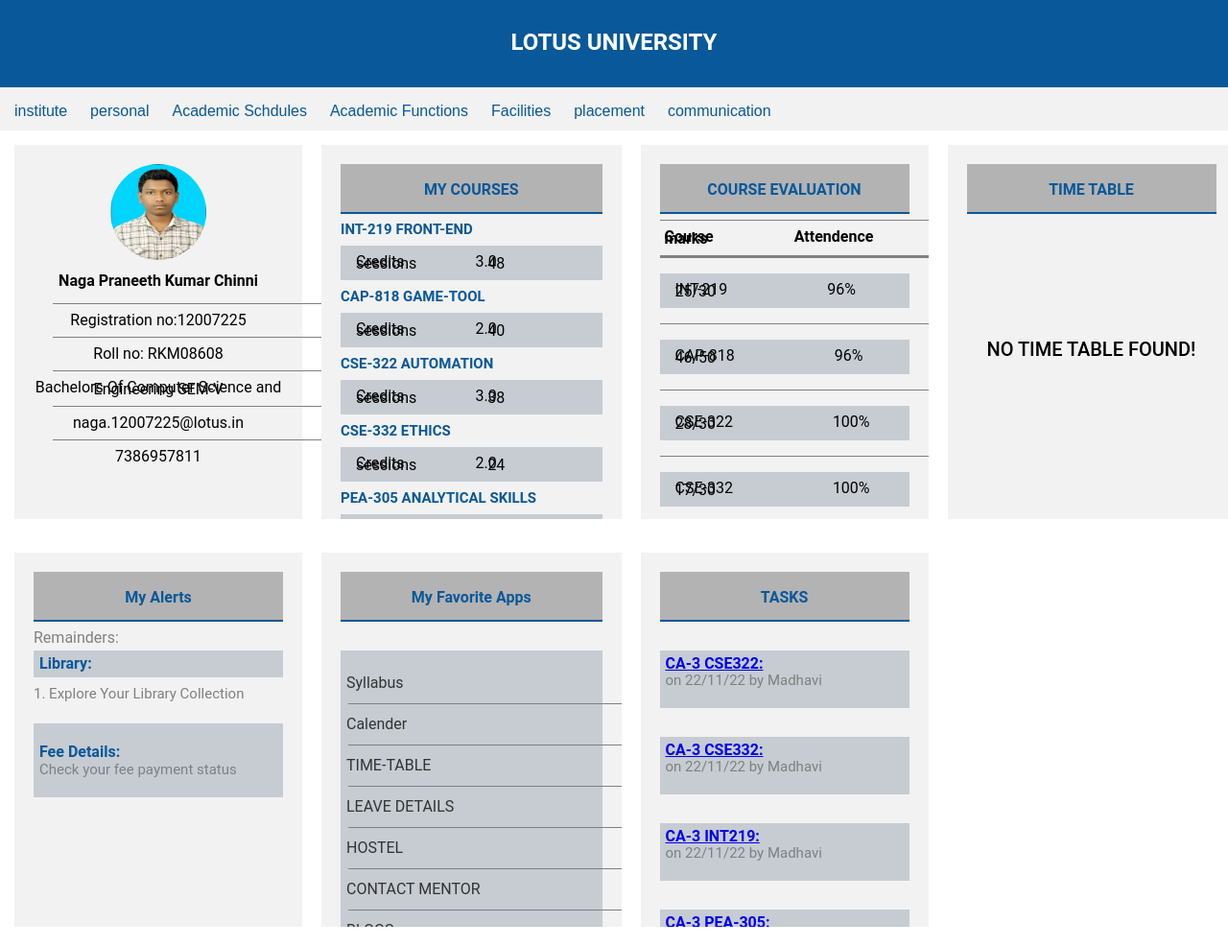
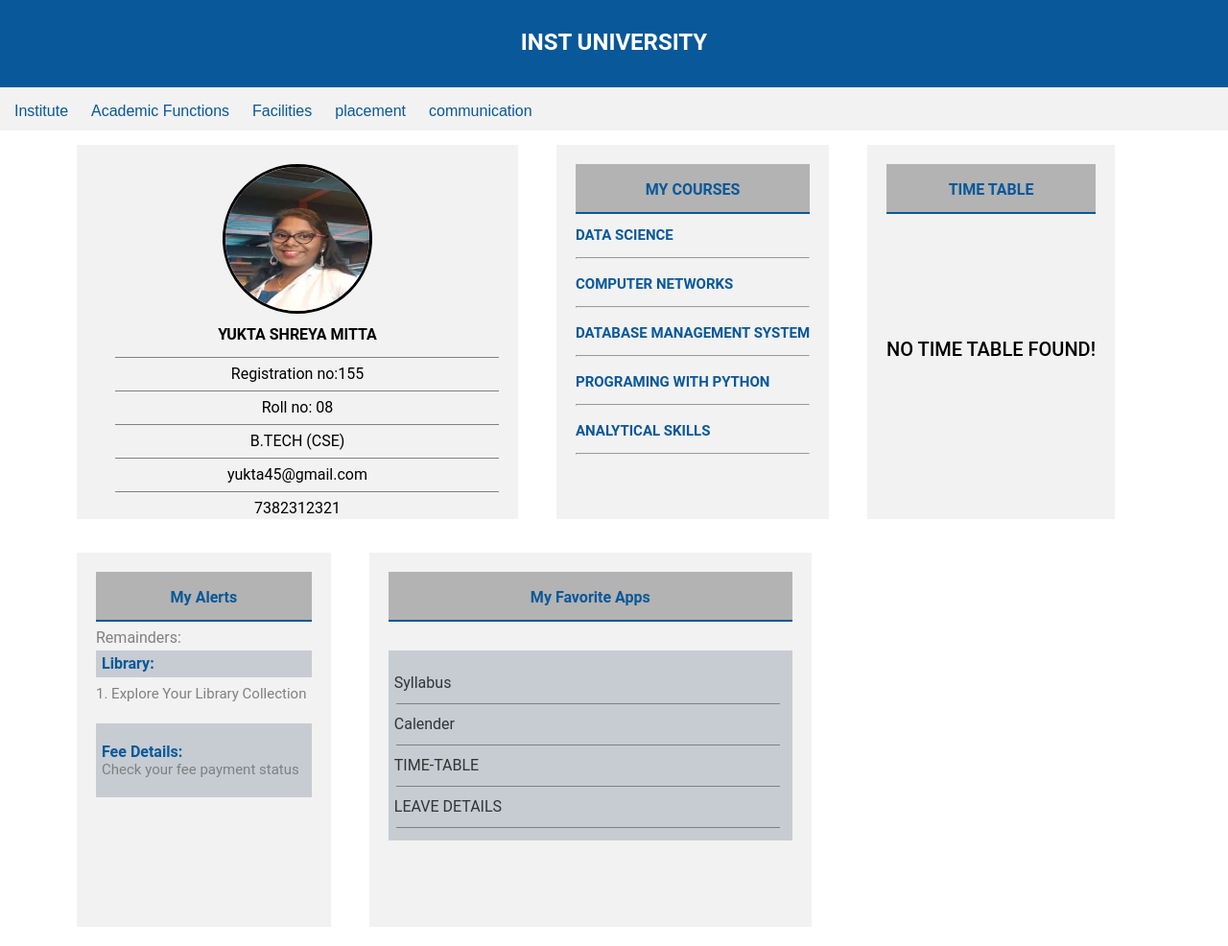
Before and after one commit to venkata-krishna-katuri-1/webpage-project-testing, a plain HTML site: page dashboard.html in a window 1280 px wide. Shown: the whole page at 96% size. Drawn offline with Linux system fonts and the light colour scheme.

Commit message:
new project

```diff
--- a/dashboard.html
+++ b/dashboard.html
@@ -1,7 +1,7 @@
 <!DOCTYPE html>
 <html>
   <head>
-    <title>LOTUS Dashboard</title>
+    <title>INST  Dashboard</title>
     <style>
       .html,body {
         margin: 0;
@@ -38,11 +38,12 @@
         display: block;
       }
       .grid-container {
-        display: grid;
+        display:flex;
         grid-template-columns: 24% 25% 24% 24%;
-        grid-gap: 20px;
+        grid-gap: 40px;
         padding: 15px;
         line-height: 2px;
+        padding-left: 80px;
       }
 
       .grid-container > div {
@@ -62,6 +63,7 @@
         font-size: 15px;
         font-weight: bold;
         color: #095899;
+        margin-bottom: 10px;
       }
       .profile-grid-p-two {
         border: 1px solid  #c6ccd2;
@@ -74,9 +76,10 @@
         padding-bottom: 0;
       }
       .student-image {
-        width: 100px;
-        height: 100px;
-        border-radius: 50%;
+        width: 150px;
+        height: 150px;
+        border-radius:50%;
+        border: 3px solid black;
       }
       .line {
         border: 10px;
@@ -111,6 +114,7 @@
         word-spacing: 80px;
         padding-left: 5px;
         font-weight: bold;
+        width: 300px;
       }
       .profile-grid-p-three-sub {
         word-spacing: 100px;
@@ -163,12 +167,10 @@
   </head>
 <body>
   <div class="nav-bar">
-    <h2>LOTUS UNIVERSITY</h2>
+    <h2>INST  UNIVERSITY</h2>
   </div>
   <div class="nav-bar-two" >
-      <a>institute</a>
-      <a>personal</a>
-      <a>Academic Schdules</a>
+      <a>Institute</a>
       <a>Academic Functions</a>
       <a>Facilities</a>
       <a>placement</a>
@@ -176,59 +178,36 @@
   </div>
   <div class="grid-container">
     <div class="profile-gird">
-      <img src="./student.png" class="student-image">
-      <h4>Naga Praneeth Kumar Chinni</h4>
+      <img src="STU.jpeg" class="student-image">
+      <h4>YUKTA SHREYA MITTA </h4>
       <div class="line"></div>
-      <p>Registration no:12007225</p>
+      <p>Registration no:155</p>
       <div class="line"></div>
-      <p>Roll no: RKM08608</p>
+      <p>Roll no: 08</p>
       <div class="line"></div>
-      <p> Bachelors Of Computer Science and Engineering SEM-V</p>
+      <p> B.TECH (CSE) </p>
       <div class="line"></div>
-      <p>naga.12007225@lotus.in</p>
+      <p>yukta45@gmail.com</p>
       <div class="line"></div>
-      <p>7386957811</p>
+      <p>7382312321</p>
     </div>
     <span class="profile-grid-two-span">
       <div class="profile-gird-two">
         <div class="grid-two-navbar">
           <p>MY COURSES</p>
-        </div>
-        <p class="profile-grid-p">INT-219 FRONT-END</p>
-        <p class="profile-grid-p-two">Credits 3.0 sessions 48</p>
-        <p class="profile-grid-p">CAP-818 GAME-TOOL</p>
-        <p class="profile-grid-p-two">Credits 2.0 sessions 40</p>
-        <p class="profile-grid-p">CSE-322 AUTOMATION</p>
-        <p class="profile-grid-p-two">Credits 3.0 sessions 38</p>
-        <p class="profile-grid-p">CSE-332 ETHICS</p>
-        <p class="profile-grid-p-two">Credits 2.0 sessions 24</p>
-        <p class="profile-grid-p">PEA-305 ANALYTICAL SKILLS</p>
-        <p class="profile-grid-p-two">Credits 3.0 sessions 48</p>
-        <p class="profile-grid-p">PEV-107 VERBAL ABILITY</p>
-        <p class="profile-grid-p-two">Credits 3.0 sessions 48</p>
+        </div><br><br><br>
+        <p class="profile-grid-p my-2">DATA SCIENCE </p><br><br><hr><br>
+
+        <p class="profile-grid-p">COMPUTER NETWORKS</p><br><br><hr><br>
+
+        <p class="profile-grid-p">DATABASE MANAGEMENT SYSTEM</p><br><br><hr><br>
+
+        <p class="profile-grid-p">PROGRAMING WITH PYTHON </p><br><br><hr><br>
+
+        <p class="profile-grid-p">ANALYTICAL SKILLS</p><br><br><hr><br>
       </div>
     </span>
-    <span class="profile-grid-two-span">
-      <div class="profile-grid-three">
-        <div class="grid-two-navbar">
-          <p>COURSE EVALUATION</p>
-        </div><br><br><br>
-        <div class="line-two"></div>
-        <p class="profile-grid-p-three">Course Attendence marks</p>
-        <div class="line-three"></div>
-        <p class="profile-grid-p-three-sub">INT-219 <span id="dash-int">96%</span>  25/30</p>
-        <div class="line-two"></div>
-        <p class="profile-grid-p-three-sub">CAP-818 96%  46/50</p>
-        <div class="line-two"></div>
-        <p class="profile-grid-p-three-sub">CSE-322 100% 28/30</p>
-        <div class="line-two"></div>
-        <p class="profile-grid-p-three-sub">CSE-332 100% 17/30</p>
-        <div class="line-two"></div>
-        <p class="profile-grid-p-three-sub">PEA-305 90%  20/30</p>
-        <div class="line-two"></div>
-        <p class="profile-grid-p-three-sub">PEV-107 90%  24/30</p>
-      </div>
-    </span>
+
     <span class="profile-grid-two-span">
       <div class="profile-gird-four">
         <div class="grid-two-navbar">
@@ -272,46 +251,12 @@
           <div class="line-five"></div>
           <p>LEAVE DETAILS</p>
           <div class="line-five"></div>
-          <p>HOSTEL</p>
-          <div class="line-five"></div>
-          <p>CONTACT MENTOR</p>
-          <div class="line-five"></div>
-          <p>BLOGS</p>
-          <div class="line-five"></div>
-          <p>EVENTS</p>
-          <div class="line-five"></div>
-          <p>SCHDULER</p>
-          <div class="line-five"></div>
-        </div>
-      </div>
-    </span>
-    <span class="profile-grid-two-span">
-      <div class="profile-grid-five">
-        <div class="grid-two-navbar">
-          <p>TASKS</p>
-        </div>
-        <div class="profile-grid-p-four-sub">
-          <a href="#">CA-3 CSE322: </a>
-          <p class="grid-five-p">on 22/11/22 by Madhavi</p>
-        </div>
-        <div class="profile-grid-p-four-sub">
-          <a href="#">CA-3 CSE332: </a>
-          <p class="grid-five-p">on 22/11/22 by Madhavi</p>
-        </div>
-        <div class="profile-grid-p-four-sub">
-          <a href="#">CA-3 INT219: </a>
-          <p class="grid-five-p">on 22/11/22 by Madhavi</p>
-        </div>
-        <div class="profile-grid-p-four-sub">
-          <a href="#">CA-3 PEA-305: </a>
-          <p class="grid-five-p">on 22/11/22 by Madhavi</p>
-        </div>
-        <div class="profile-grid-five">
 
         </div>
       </div>
     </span>
 
+
   </div>
 </body>
 </html>
```
Also changed, not shown: index.html (+19 -15 lines), login.html (+15 -6 lines), signup.html (+9 -8 lines), signupp.html (+27 -7 lines), thankyou.html (+4 -4 lines), STU.jpeg (added), Univhomelogo .png (deleted), background.jpg (renamed from studentbackground.jpg), globe.jpg (deleted), map-world-s-continents-oceans-elements-this-image-furnished-by-nasa_720095-41.jpg (deleted), student.png (deleted), world-globe-earth-map-vector-eps-vectors_csp77877934.webp (deleted), 1 other file.
